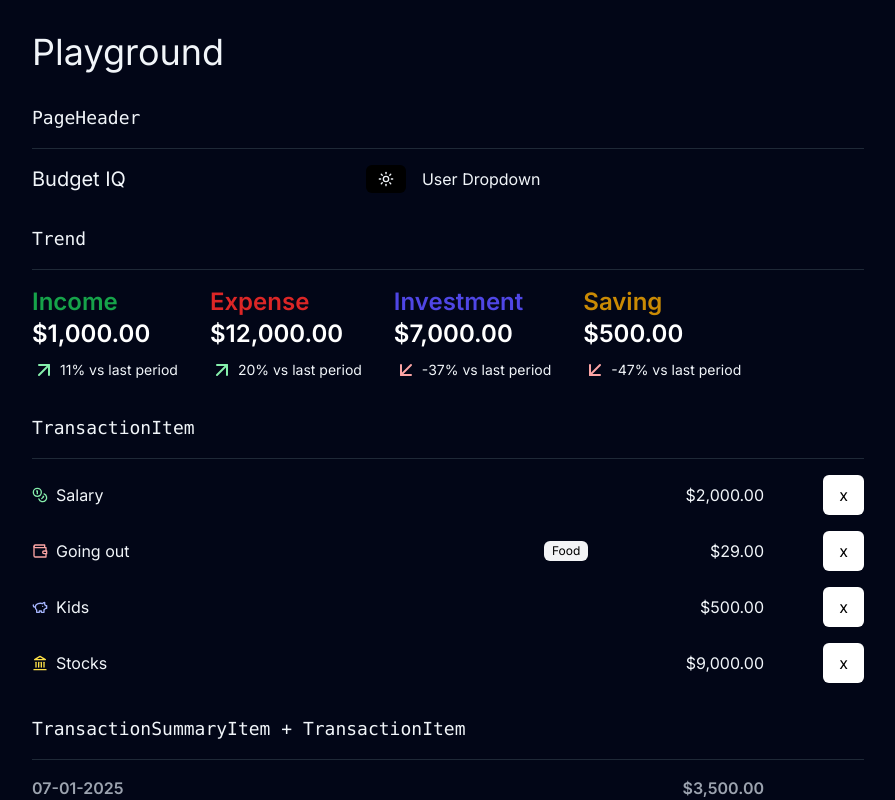
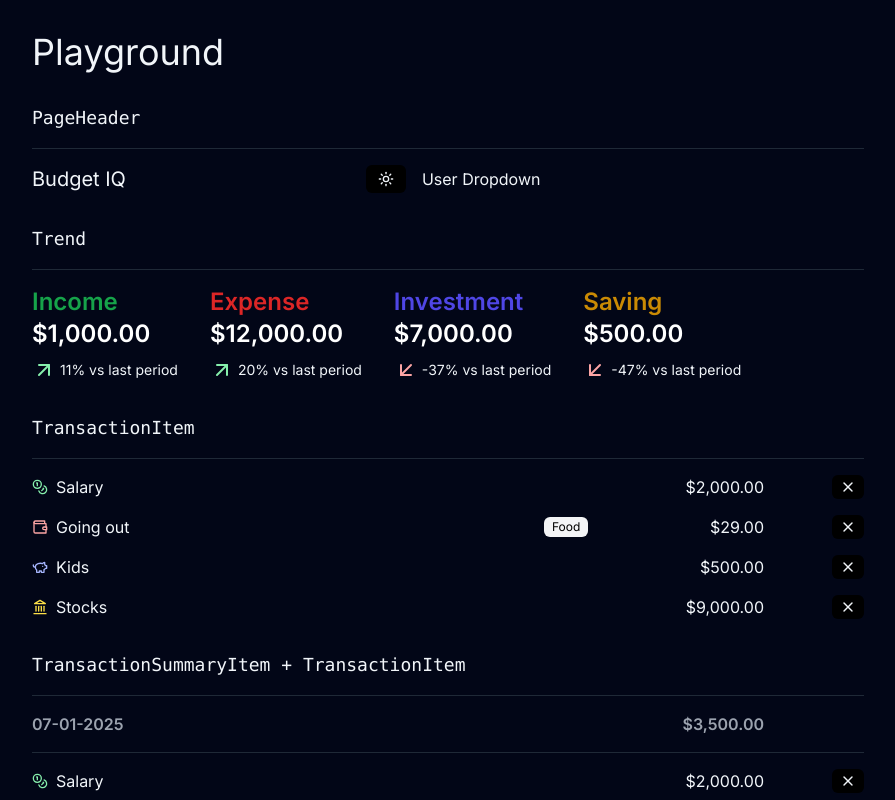
Before and after one commit to slicbutsic/BudgetIQ, a Next.js app: page /playground in a window 1280 px wide. Shown: the top 800 px of the page, without its empty margins (192-1087 px from the left). Built offline with nearby package versions, Linux system fonts and the light colour scheme; no server answers.

Commit message:
add delete confirmation and loading ui

```diff
--- a/components/transaction-item-remove-button.js
+++ b/components/transaction-item-remove-button.js
@@ -1,8 +1,32 @@
 import Button from './button';
 import { deleteTransaction } from '@/lib/actions';
+import { X, Loader } from 'lucide-react';
+import { useState } from 'react';
 
 export default function TransactionItemRemoveButton({ id }) {
-  return <Button onClick={async () => {
-    await deleteTransaction(id)
-  }}> x </Button>
+  const [loading, setLoading] = useState();
+  const [confirmed, setConfirmed] = useState();
+
+  const handleClick = async () => {
+    if (!confirmed) {
+      setConfirmed(true)
+      return
+    }
+    try {
+      setLoading(true)
+      await deleteTransaction(id)
+      //notify parent
+    } finally {
+      setLoading(false)
+    }
+  }
+
+  return (
+    <Button
+      size= 'xs' variant={!confirmed ? 'ghost' : 'danger'}
+      onClick={handleClick} aria-disabled={loading}>
+        {!loading && < X className='w-4 h-4' />}
+        {loading && < Loader className='w-4 h-4 animate-spin' />}
+    </Button>
+  )
 }
--- a/lib/variants.js
+++ b/lib/variants.js
@@ -1,7 +1,8 @@
 export const variants = {
   default: 'bg-black text-white dark:bg-white dark:text-black rounded-md hover:bg-gray-700 dark:hover:bg-gray-200 disabled:opacity-25',
   outline: 'border border-gray-300 dark:border-gray-500 rounded-md hover:bg-gray-300 dark:hover:bg-gray-500 disabled:opacity-25',
-  ghost: 'rounded-md bg-white dark:bg-black hover:bg-gray-200 dark:hover:bg-gray-500 disabled:opacity-25'
+  ghost: 'rounded-md bg-white dark:bg-black hover:bg-gray-200 dark:hover:bg-gray-500 disabled:opacity-25',
+  danger: 'bg-red-500 text-white dark:bg-red-500 rounded-md hover:bg-red-700 dark:hover:bg-red-700 disabled:opacity-75'
 }
 
 export const sizes = {
```
